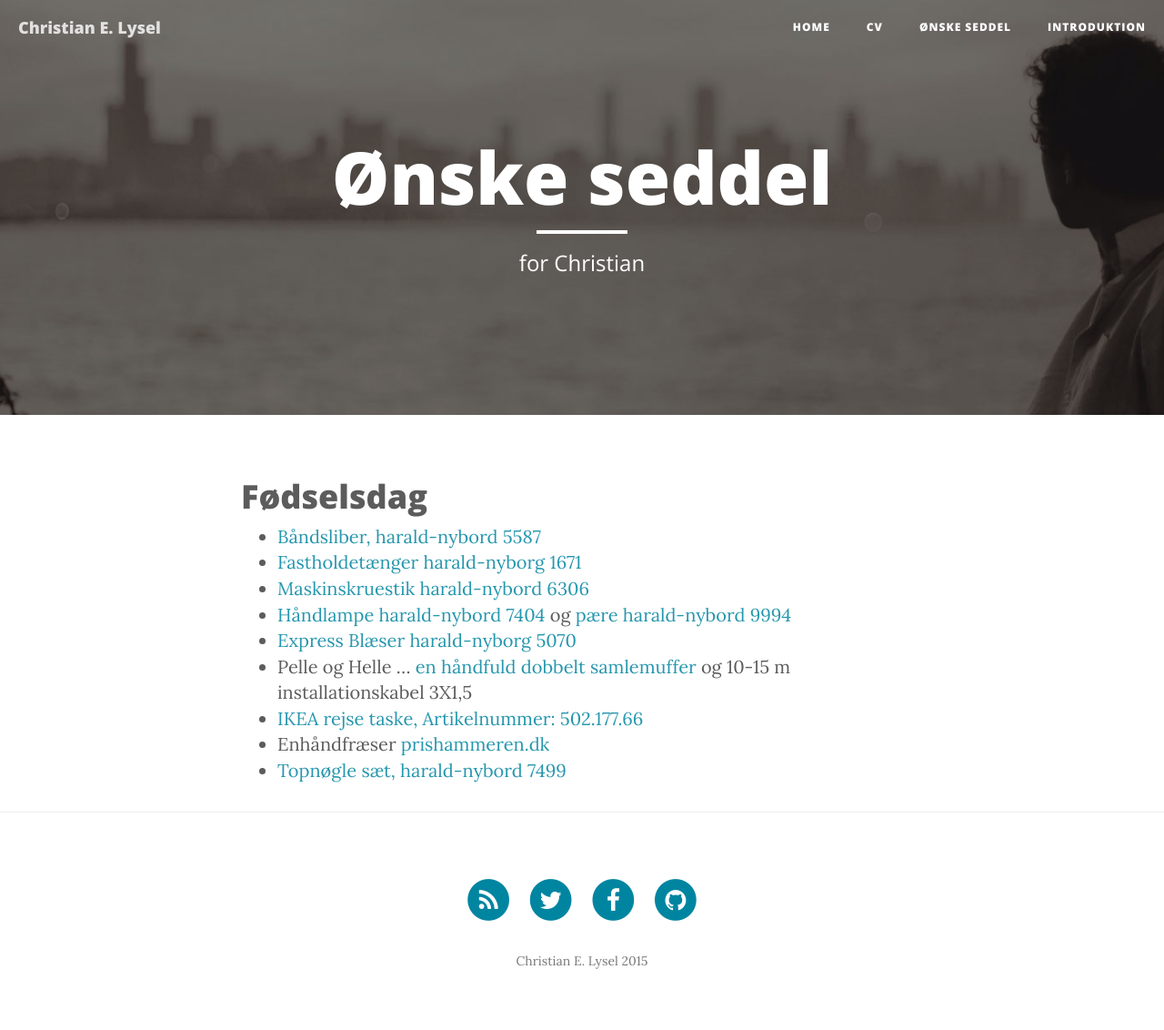
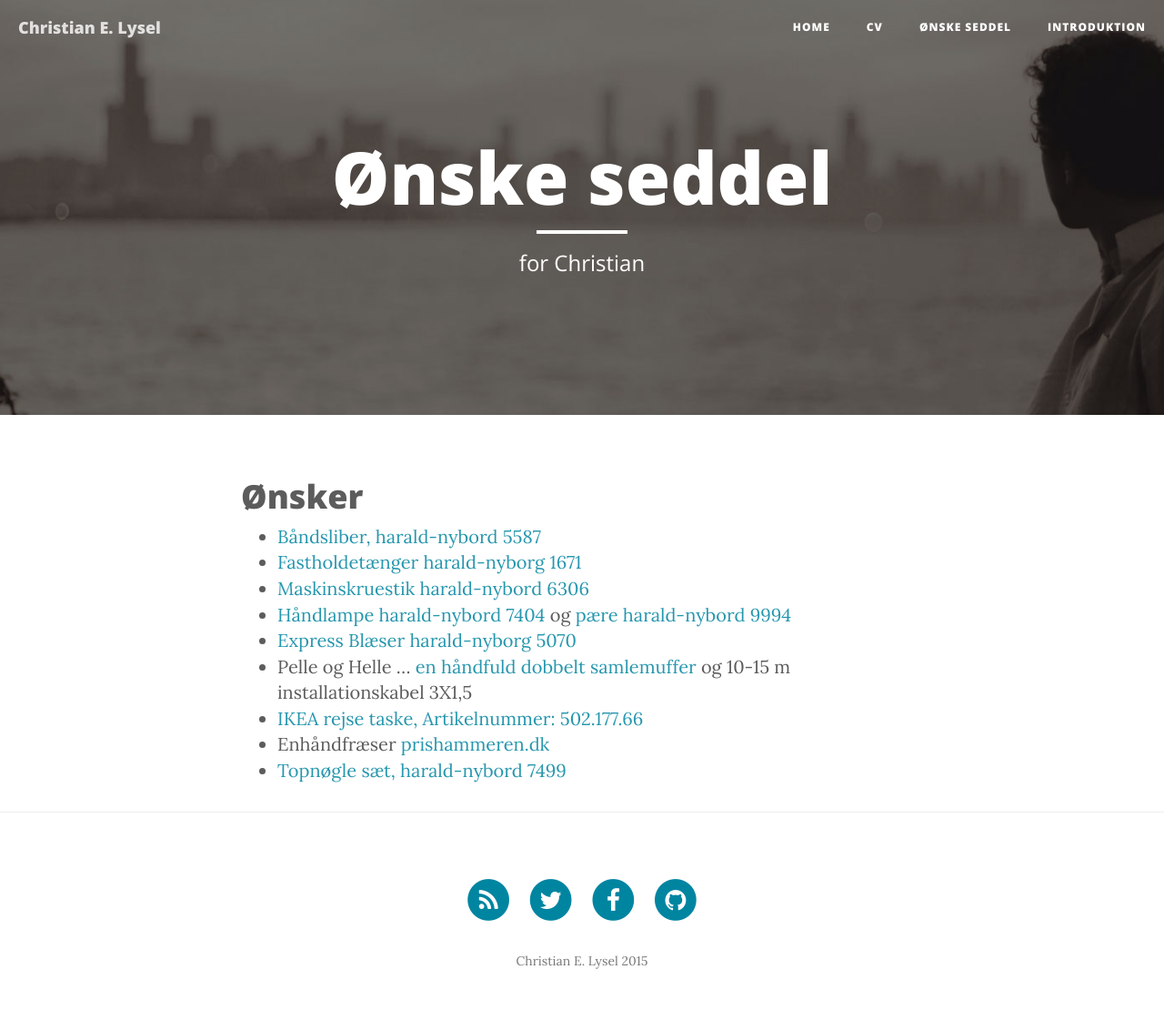
Before and after one commit to clysel/christian.lysel.net, a Jekyll site: the page built from gave.markdown, in a window 1280 px wide. Shown: the whole page at 91% size. Built offline with Jekyll 4.4.1, drawn with Linux system fonts in a browser that asks for light colours; nearby versions of some CDN libraries.

Commit message:
Update gave.markdown

```diff
--- a/gave.markdown
+++ b/gave.markdown
@@ -4,7 +4,7 @@ title: "Ønske seddel"
 description: "for Christian"
 header-img: "img/about-bg.jpg"
 ---
-# Fødselsdag
+# Ønsker
 
  * [Båndsliber, harald-nybord 5587](http://www.harald-nyborg.dk/p5587/selekta-baandsliber-900w-xx116)
  * [Fastholdetænger harald-nyborg 1671](http://www.harald-nyborg.dk/p1671/fastholdetaenger-i-saet)
```
